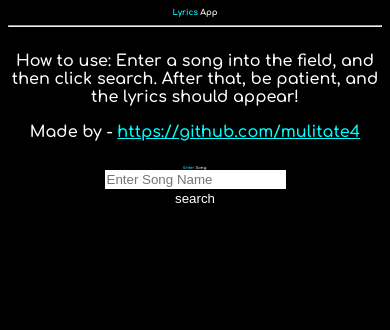
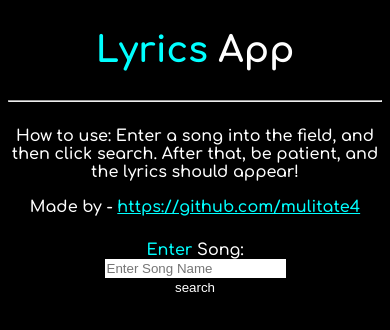
Before and after one commit to mulitate4/j_lyrics_app, a website: page index.html in a window 390 px wide. Drawn offline with Linux system fonts and the light colour scheme.

Commit message:
looks better on phone

```diff
--- a/style.css
+++ b/style.css
@@ -6,7 +6,7 @@ body {
 
 /* Everything Related to Title */
 .titleDiv {
-    font-size: 1.4vw;
+    font-size: 1.5rem;
     text-align: center;
 }
 
@@ -32,10 +32,10 @@ a:visited {
 }
 /* Search Div and input field */
 .searchDiv {
-    font-size: 1vw;
+    font-size: 1rem;
     margin: auto;
     margin-top: 3vh;
-    width: 50vw;
+    width: 60vw;
     text-align: center;
     /* border: 3px solid red; */
 }
@@ -62,12 +62,12 @@ a:visited {
 .lyricsDiv {
     margin: auto;
     margin-top: 1vw;
-    width: 40vw;
+    width: 50rem;
     text-align: left;
     /* border: 3px solid red; */
 }
 
 .songName {
     font-size: 30px;
-    font-size: 1.5vw;
+    /* font-size: 1.5vw; */
 }
```
